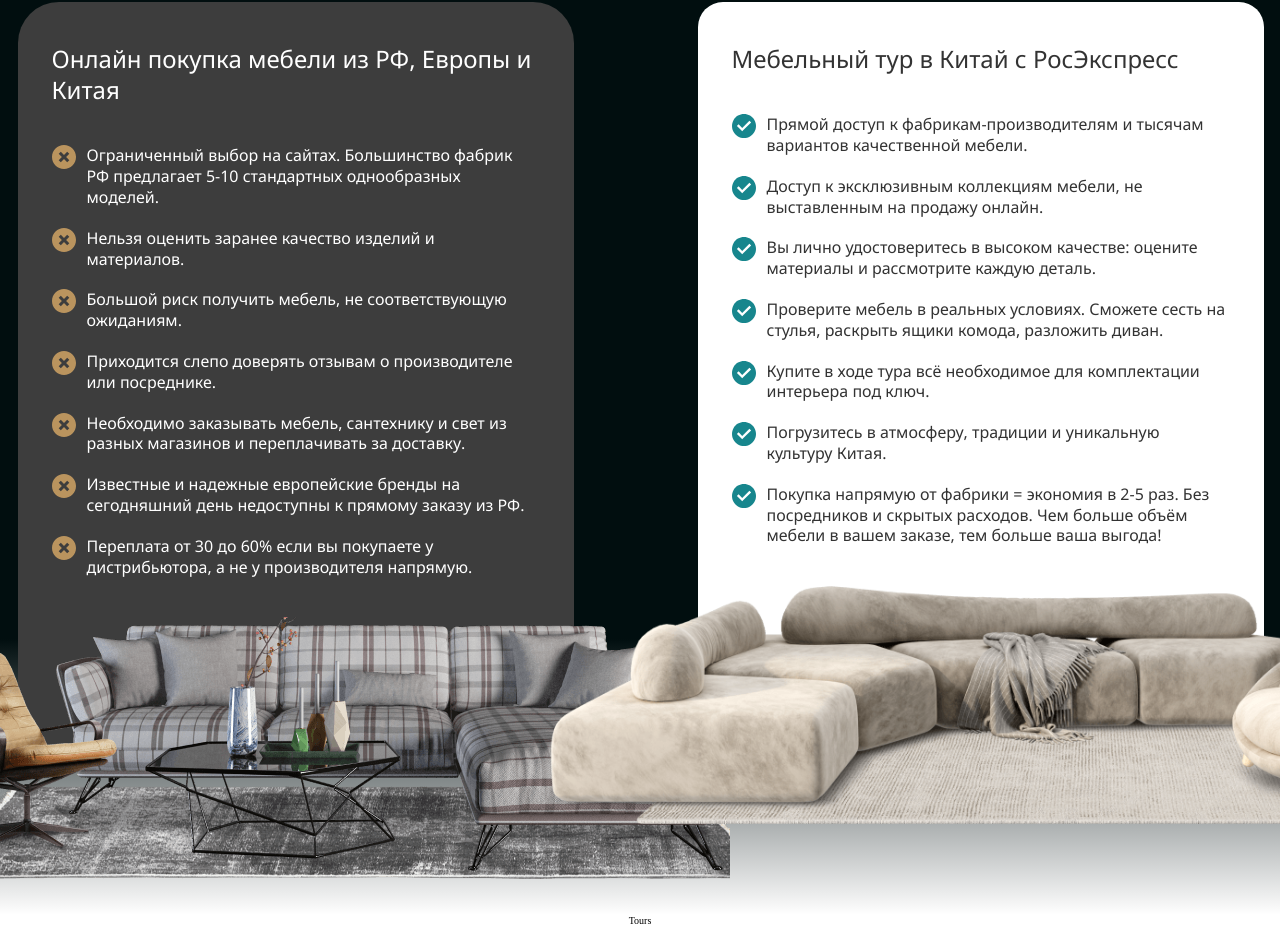
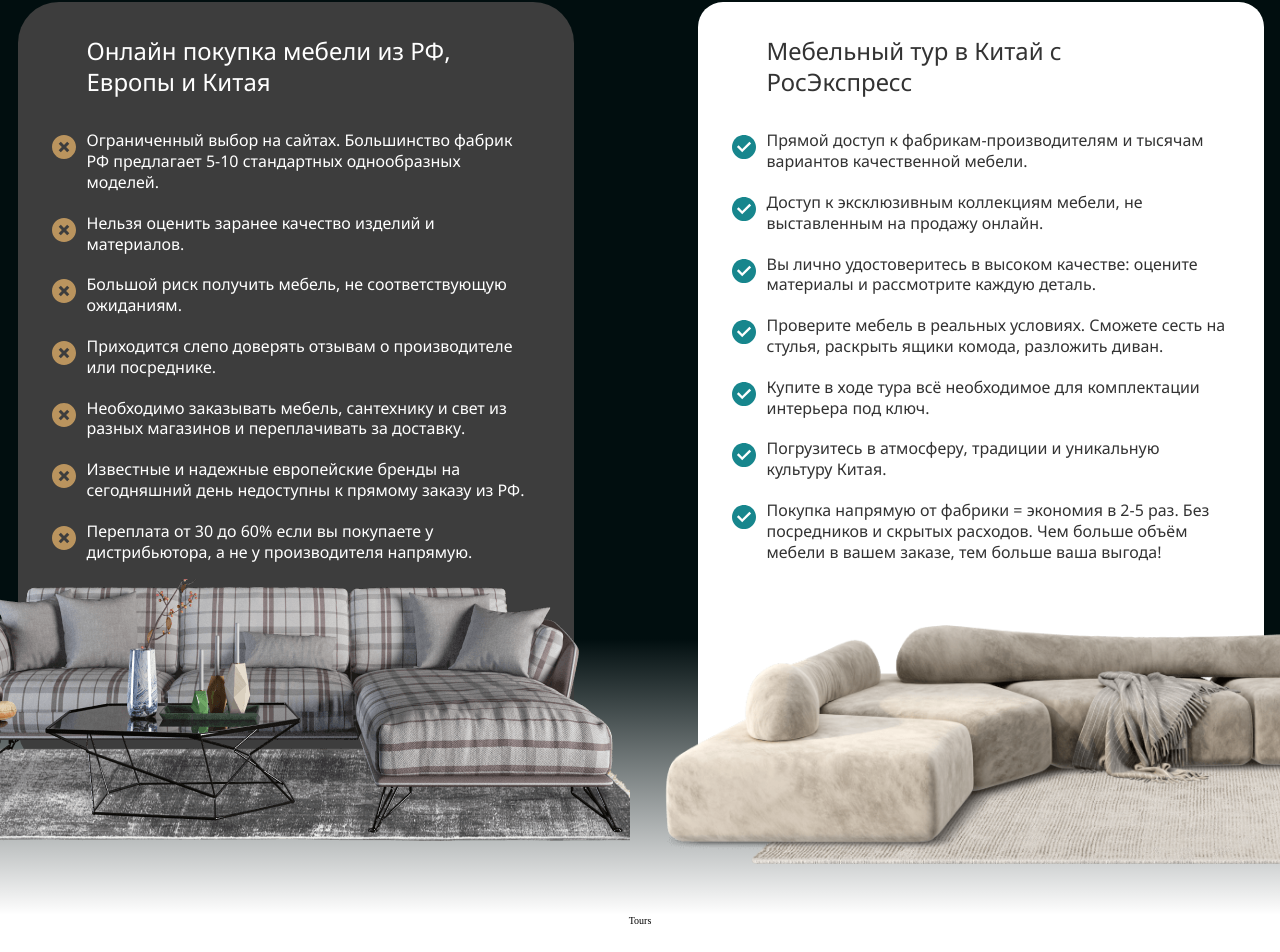
Before and after one commit to SubwaySerfer/B2B-testApp, a Vue app: page /home in a window 1280 px wide. Shown: the part 1623-2575 px from the top of the page. Built offline with nearby package versions, Linux system fonts and the light colour scheme; a web font is replaced by a local one.

Commit message:
end: comparison section

```diff
--- a/src/components/home/ComparisonHomeInfo.vue
+++ b/src/components/home/ComparisonHomeInfo.vue
@@ -57,7 +57,7 @@
             </p>
           </li>
         </ul>
-        <img class="buy-info__img" src="/assets/images/home/sofa-comparison-1.png"
+        <img class="buy-info__img buy-info__img__mr-rght" src="/assets/images/home/sofa-comparison-1.png"
           alt="sofa with magazine table and armchair.">
       </div>
       <div class="main-block__buy-info main-block__buy-info__trips">
@@ -96,7 +96,7 @@
           </li>
         </ul>
         <!-- TODO: собрать интерьер из фотокарточек -->
-        <img class="buy-info__img" src="/assets/images/home/sofa-comparison-2.png"
+        <img class="buy-info__img buy-info__img buy-info__img__mr-left" src="/assets/images/home/sofa-comparison-2.png"
           alt="light sofa with magazine table and armchair.">
       </div>
       <div></div>
@@ -210,11 +210,11 @@
   height: 76.7rem;
   border-radius: 4.1rem;
   background: #3D3D3D;
-  padding: 4.1rem 3.8rem 0 3.4rem;
+  padding: 3.3rem 3.8rem 0 3.4rem;
   list-style-type: none;
   display: flex;
   flex-direction: column;
-  gap: 4rem;
+  gap: 3.3rem;
   text-align: start;
   font-family: Noto Sans;
   font-size: 1.6rem;
@@ -244,10 +244,14 @@
   font-style: normal;
   font-weight: 400;
   line-height: 130%;
+  text-align: start;
+  width: 44.4rem;
+  padding-left: 3.5rem;
 }
 
 .elem__icon {
   align-self: start;
+  padding-top: .5rem;
 }
 
 .list-info__elem {
@@ -262,4 +266,14 @@
   width: 87.2rem;
   align-self: center
 }
+
+.buy-info__img__mr-rght {
+  margin-right: 20rem;
+  transform: translateY(-16px);
+}
+
+.buy-info__img__mr-left {
+  margin-left: 23rem;
+  margin-top: 3rem;
+}
 </style>
```
